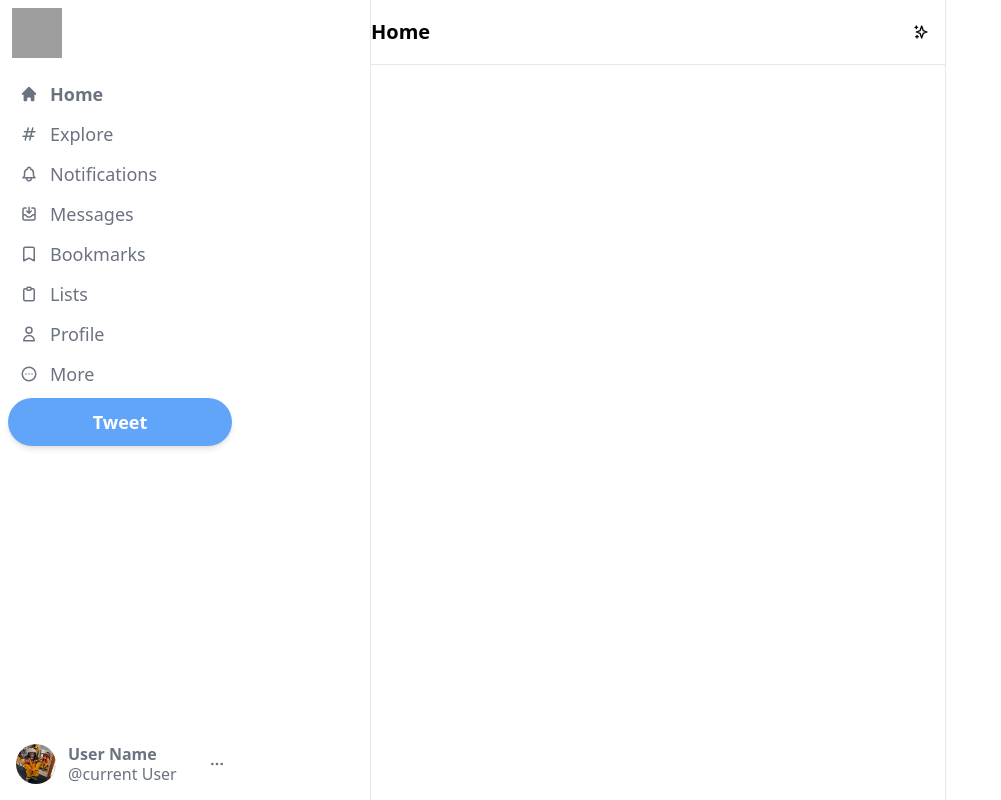
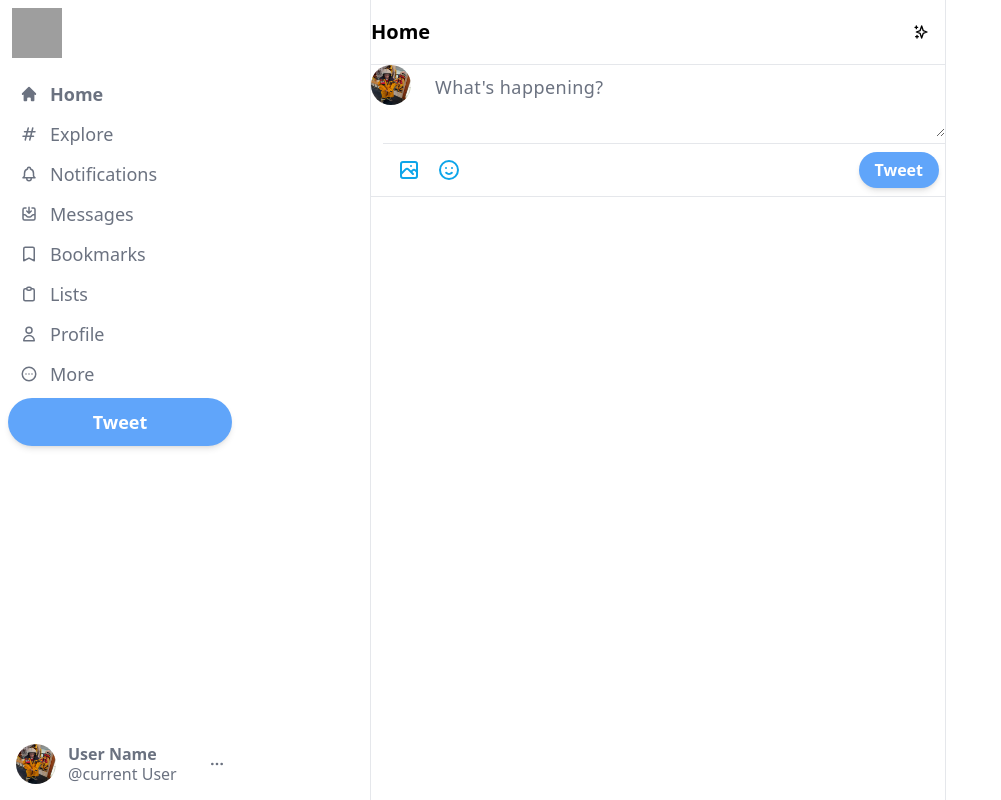
Before and after one commit to NeilRow56/twitter22, a Next.js app: page / in a window 1280 px wide. Shown: the whole page, without its empty margins (0-1001 px from the left). Built offline with nearby package versions, Linux system fonts and the light colour scheme; grey boxes are pictures that could not be loaded.

Commit message:
Added Feed input section

```diff
--- a/components/Feed.jsx
+++ b/components/Feed.jsx
@@ -1,5 +1,6 @@
 import React from 'react'
 import { HiOutlineSparkles } from 'react-icons/hi'
+import Input from './Input'
 
 const Feed = () => {
   return (
@@ -11,6 +12,7 @@ const Feed = () => {
         </div>
 
      </div>
+     <Input />
     </div>
   )
 }
--- /dev/null
+++ b/components/Input.jsx
@@ -0,0 +1,36 @@
+import React from 'react'
+import Image from 'next/image'
+import { HiOutlineEmojiHappy, HiOutlinePhotograph } from 'react-icons/hi'
+
+const Input = () => {
+  return (
+    <div className='flex flex-col w-full border-b border-gray-200 p3 space-x-3'>
+    <div className="flex ">
+      <div className='mr-3'>
+      <Image className="  rounded-full cursor-pointer hover:brightness-90" src="/profile_pic.jpeg" alt="twitter perona imagelogo" width={44} height={44}/>
+      </div>
+      <div className='w-full '>
+
+        <textarea
+                className="w-full border-none focus:ring-0 text-lg tracking-wide placeholder min-h-[50px] text-gray-700 "
+                rows="2"
+                placeholder="What's happening?"
+
+              ></textarea>
+        </div>
+        </div>
+
+        <div className='flex border-t border-gray-200 items-center justify-between p-1.5'>
+            <div className=" flex">
+                < HiOutlinePhotograph className="h-10 w-10 hoverEffect p-2 text-sky-500 hover:bg-sky-100"  />
+                <HiOutlineEmojiHappy hoverEffect p-2  className="h-10 w-10 hoverEffect p-2 text-sky-500 hover:bg-sky-100" />
+
+            </div>
+            <button className=" bg-blue-400 text-white px-4 py-1.5 rounded-full font-bold shadow-md hover:brightness-95 disabled:opacity-50" >Tweet</button>
+        </div>
+
+      </div>
+  )
+}
+
+export default Input
--- a/package.json
+++ b/package.json
@@ -15,6 +15,7 @@
     "react-icons": "^4.4.0"
   },
   "devDependencies": {
+    "@tailwindcss/forms": "^0.5.2",
     "autoprefixer": "^10.4.8",
     "eslint": "8.23.0",
     "eslint-config-next": "12.2.5",
--- a/tailwind.config.js
+++ b/tailwind.config.js
@@ -7,5 +7,5 @@ module.exports = {
   theme: {
     extend: {},
   },
-  plugins: [],
+  plugins: [require('@tailwindcss/forms')],
 }
```
Also changed, not shown: 1 other file (tests, documents, lock files or other folders).
